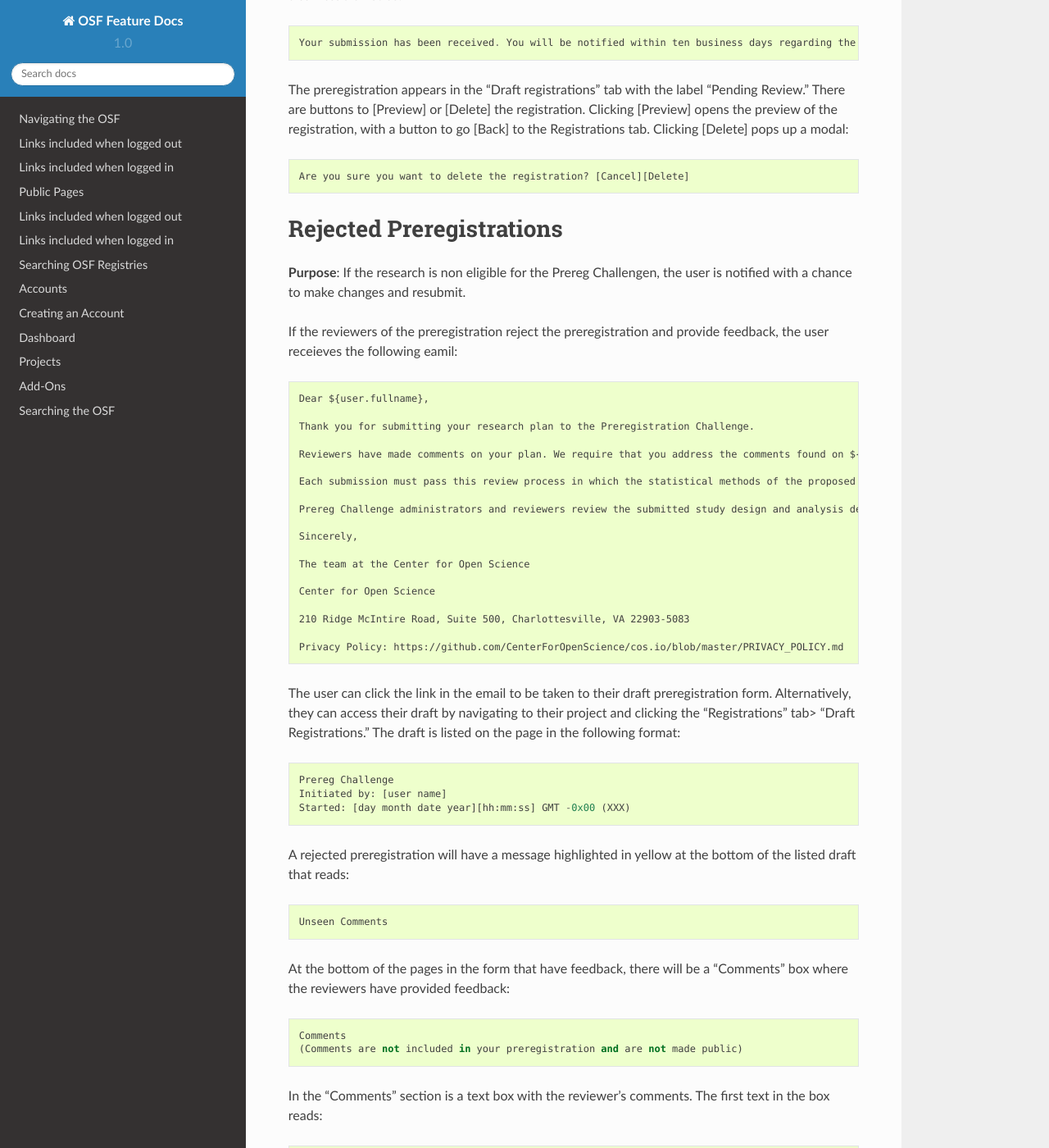
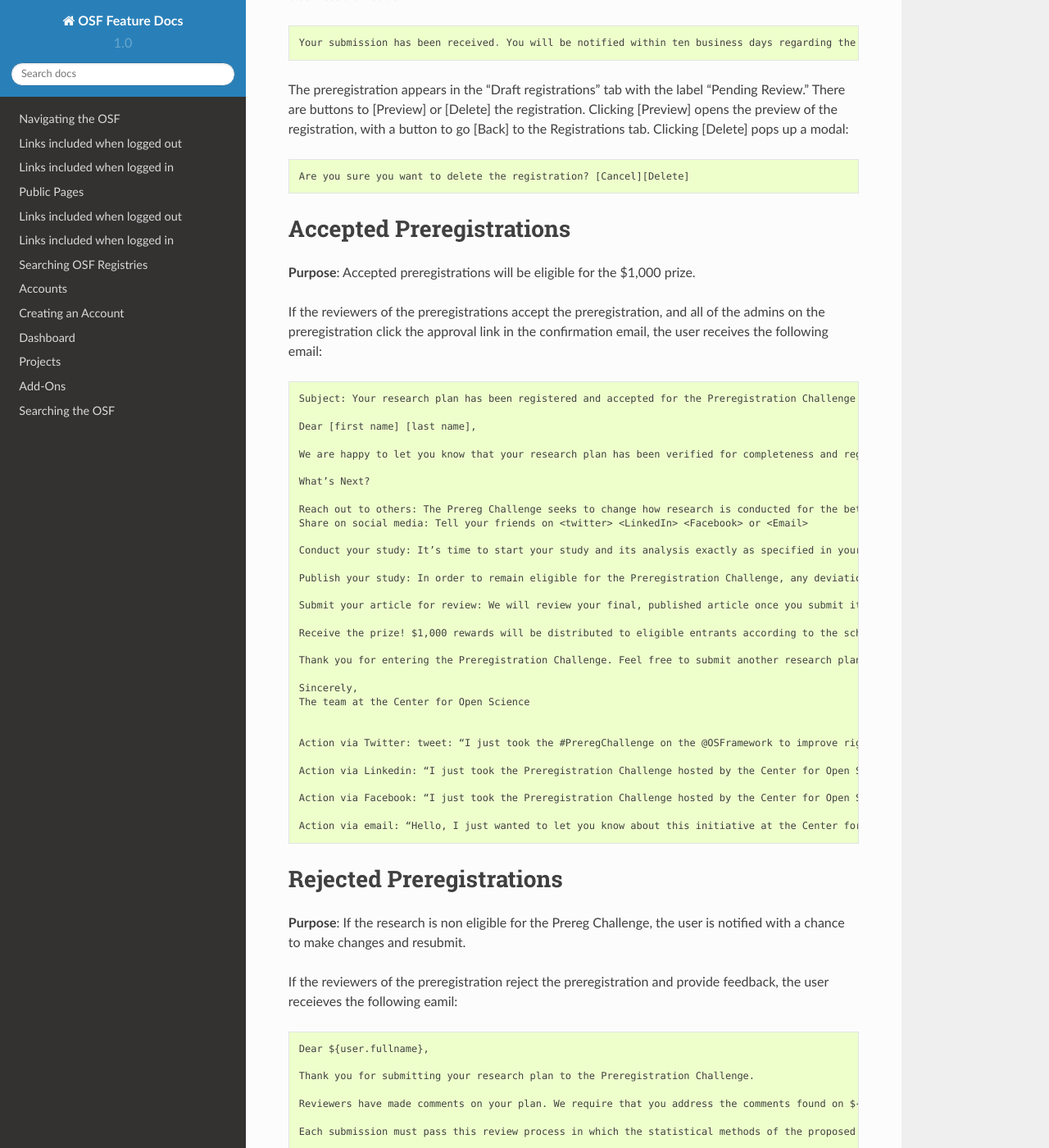
Before and after one commit to CenterForOpenScience/OSFDocs, a Sphinx documentation site: the page built from docs/projects/registrations.rst, in a window 1280 px wide and 1400 px high, scrolled down 5529 px. Shown: the whole window at 82% size. Built offline with Sphinx 7.4.7 and the Read the Docs theme 2.0.0, drawn with Linux system fonts in a browser that asks for light colours.

Commit message:
Updated the challenge to include the new preregistration email

```diff
--- a/docs/projects/registrations.rst
+++ b/docs/projects/registrations.rst
@@ -175,9 +175,49 @@ The preregistration appears in the "Draft registrations" tab with the label "Pen
 
     Are you sure you want to delete the registration? [Cancel][Delete]
 
+Accepted Preregistrations
+-------------------------
+**Purpose**: Accepted preregistrations will be eligible for the $1,000 prize.
+
+If the reviewers of the preregistrations accept the preregistration, and all of the admins on the preregistration click the approval link in the confirmation email, the user receives the following email::
+
+  Subject: Your research plan has been registered and accepted for the Preregistration Challenge
+
+  Dear [first name] [last name],
+
+  We are happy to let you know that your research plan has been verified for completeness and registered on the OSF at the following URL: [GIVE COMPLETE URL].
+
+  What’s Next?
+
+  Reach out to others: The Prereg Challenge seeks to change how research is conducted for the better. Take part in the movement by getting the word out and telling your peers about why this practice matters.. Consider emailing your department, your professional society, or other outlets. Let them know you preregistered your research and tell them to check out the Prereg Leaderboard [link]. Share it now!
+  Share on social media: Tell your friends on <twitter> <LinkedIn> <Facebook> or <Email>
+
+  Conduct your study: It’s time to start your study and its analysis exactly as specified in your preregistration.
+
+  Publish your study: In order to remain eligible for the Preregistration Challenge, any deviations from your preregistration (e.g. sample size, timing, analysis) must be documented and appear in the final publication. Any additional analyses must be noted separately from the registered, confirmatory, hypothesis testing analyses. Such new analyses must be described as hypothesis generating or exploratory tests. You must also refer to your preregistration in the publication by using its URL [GIVE COMPLETE URL]. Publication must occur in an eligible journal.
+
+  Submit your article for review: We will review your final, published article once you submit it on the OSF. We will verify that your study and its analyses were conducted as specified in your preregistration. In order to avoid any unintended oversights, please reach out to us (prereg@cos.io) and refer to our guidelines and FAQ on our website when writing up your results.
+
+  Receive the prize! $1,000 rewards will be distributed to eligible entrants according to the schedule on our website.
+
+  Thank you for entering the Preregistration Challenge. Feel free to submit another research plan at any time.
+
+  Sincerely,
+  The team at the Center for Open Science
+
+
+  Action via Twitter: tweet: “I just took the #PreregChallenge on the @OSFramework to improve rigor. You can too https://googleQBvsfb.  #openscience”
+
+  Action via Linkedin: “I just took the Preregistration Challenge hosted by the Center for Open Science. It’s an easy way to add rigor and transparency to my research, and you can do it too: https://google/QBvsfb.”
+
+  Action via Facebook: “I just took the Preregistration Challenge hosted by the Center for Open Science. It’s an easy way to add rigor and transparency to my research, and you can do it too: https://google/QBvsfb.”
+
+  Action via email: “Hello, I just wanted to let you know about this initiative at the Center for Open Science. They are advocating for preregistration, which is an easy way to add rigor and transparency to research. They want to increase awareness about its benefits to the research community and have funds to reward $1000 prizes to researchers who publish the results of a preregistered study. See where our university ranks in the number of preregistered studies: https://osf.io/x5w7h/wiki/06%20LeaderBoard/. You can learn more and start your preregistration at https://goo.gl/QBvsfb.”
+
+
 Rejected Preregistrations
 -------------------------
-**Purpose**: If the research is non eligible for the Prereg Challengen, the user is notified with a chance to make changes and resubmit.
+**Purpose**: If the research is non eligible for the Prereg Challenge, the user is notified with a chance to make changes and resubmit.
 
 If the reviewers of the preregistration reject the preregistration and provide feedback, the user receieves the following eamil::
 
```
